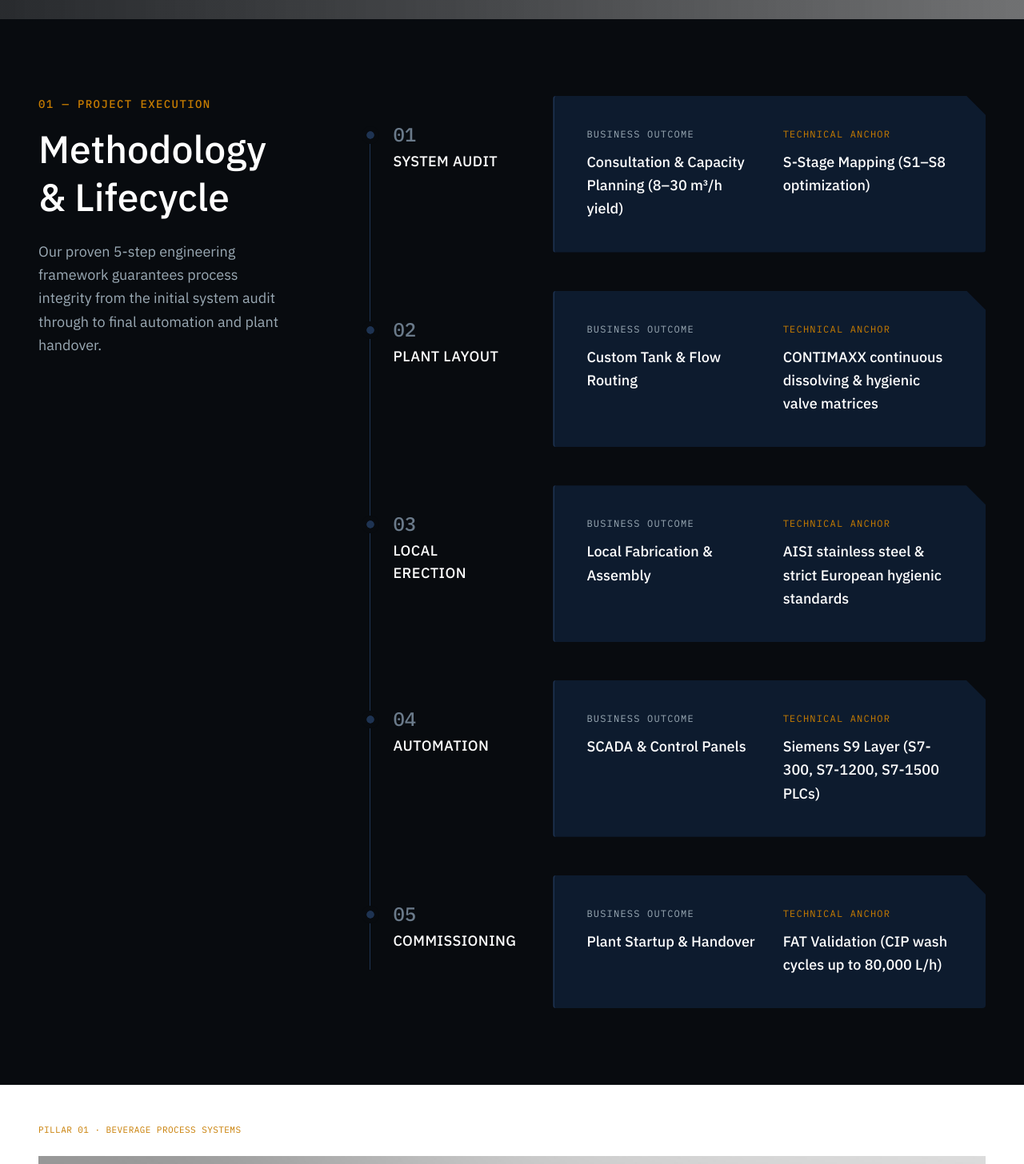
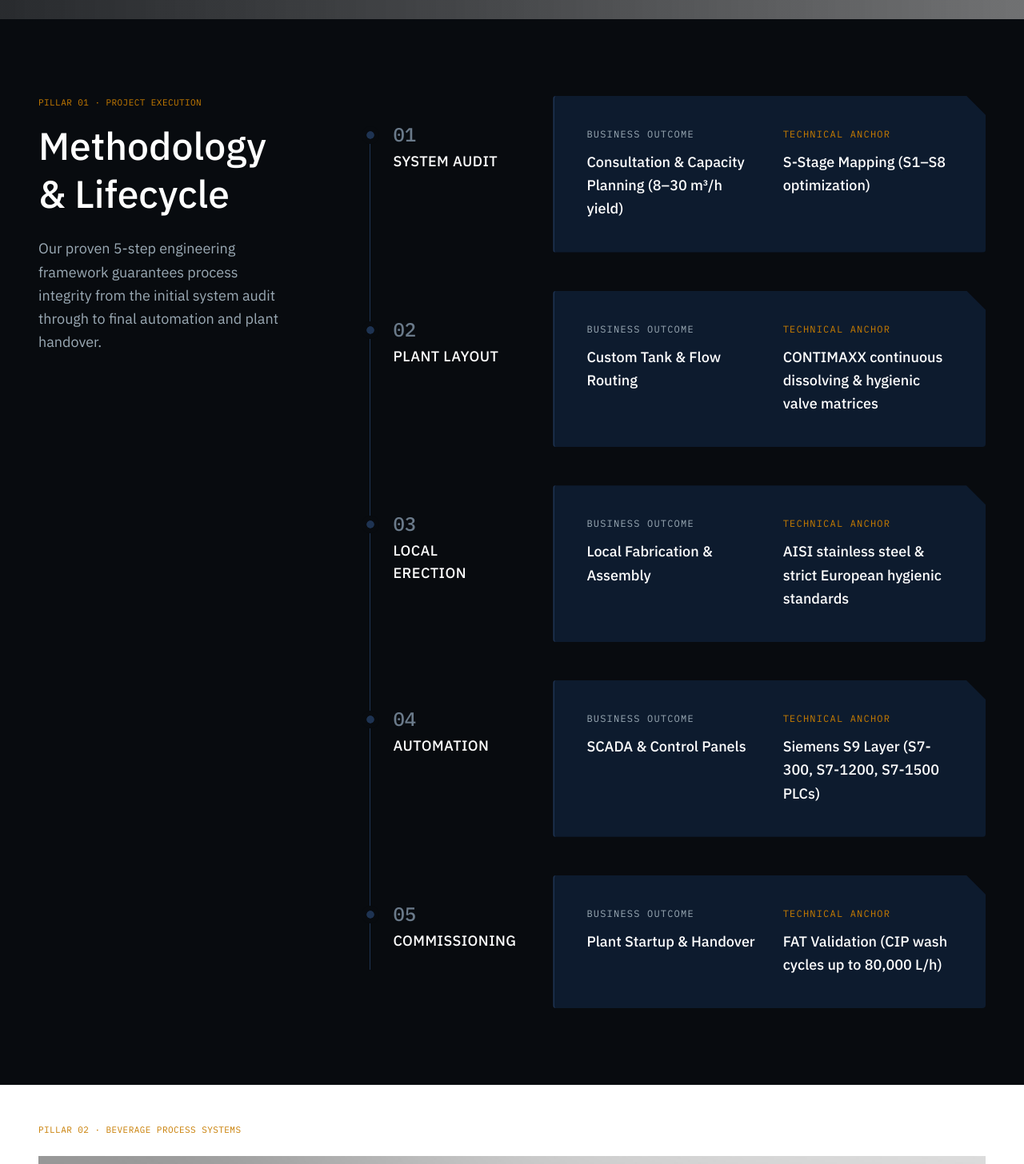
Before and after one commit to AliKhanImagery/MBH, a Next.js app: page /solutions in a window 1280 px wide. Shown: the part 480-1936 px from the top of the page at 80% size. Built offline with nearby package versions, Linux system fonts and the light colour scheme; grey boxes are pictures that could not be loaded.

Commit message:
chore(ui): unify full page pillar sequence and typography

```diff
--- a/src/components/FabricationSection.tsx
+++ b/src/components/FabricationSection.tsx
@@ -1,5 +1,6 @@
 import Image from "next/image";
 import { CtaLink } from "@/components/CtaLink";
+import { Eyebrow } from "@/components/Eyebrow";
 
 const CAPABILITIES = [
   "Stainless steel and carbon steel tank and vessel fabrication",
@@ -31,19 +32,9 @@ export default function FabricationSection() {
             {/* ── Right: copy block (60%) ── */}
             <div>
               {/* Eyebrow */}
-              <p
-                style={{
-                  fontFamily: "var(--font-ibm-plex-mono)",
-                  fontWeight: 500,
-                  fontSize: 10,
-                  letterSpacing: "0.5px",
-                  textTransform: "uppercase",
-                  color: "#C87D00",
-                  marginBottom: 20,
-                }}
-              >
-                Fabrication & Erection
-              </p>
+              <div className="mb-5">
+                <Eyebrow variant="pillar" number="04" label="Fabrication & Erection" />
+              </div>
 
               {/* H2 */}
               <h2
--- a/src/components/ProcessSpine.tsx
+++ b/src/components/ProcessSpine.tsx
@@ -80,7 +80,7 @@ export default function ProcessSpine({ imageSlot }: ProcessSpineProps) {
         <div className="mx-auto max-w-[1400px] px-6 md:px-12">
 
           {/* Pillar eyebrow */}
-          <Eyebrow variant="pillar" number="01" label="Beverage Process Systems" />
+          <Eyebrow variant="pillar" number="02" label="Beverage Process Systems" />
 
           {imageSlot ? <div className="mt-c5 mb-l1">{imageSlot}</div> : null}
 
--- a/src/components/ProcessSpineStepper.tsx
+++ b/src/components/ProcessSpineStepper.tsx
@@ -1,4 +1,6 @@
 "use client";
+
+import { Eyebrow } from "@/components/Eyebrow";
 
 const STEPS = [
   {
@@ -37,9 +39,9 @@ export default function ProcessSpineStepper() {
 
           {/* Left Side: Sticky Context */}
           <div className="flex min-w-0 flex-col lg:sticky lg:top-32 h-fit">
-            <span className="text-sm font-medium tracking-widest uppercase mb-4" style={{ fontFamily: "var(--font-ibm-plex-mono)", color: "#C87D00" }}>
-              01 — Project Execution
-            </span>
+            <div className="mb-4">
+              <Eyebrow variant="pillar" number="01" label="Project Execution" />
+            </div>
             <h2 className="text-4xl md:text-5xl font-medium text-white leading-tight">
               Methodology & Lifecycle
             </h2>
--- a/src/components/ServiceSplit.tsx
+++ b/src/components/ServiceSplit.tsx
@@ -117,7 +117,7 @@ function AutomationSection({
           <div className="grid items-stretch gap-10 lg:grid-cols-[minmax(0,1.05fr)_minmax(360px,0.75fr)] lg:gap-14">
 
             <div className="flex min-w-0 flex-col">
-              <Eyebrow variant="pillar" number="02" label="Industrial Automation" />
+              <Eyebrow variant="pillar" number="03" label="Industrial Automation" />
 
               <h2 className="mt-4 max-w-prose text-anchor font-medium text-white">
                 {title}
```
